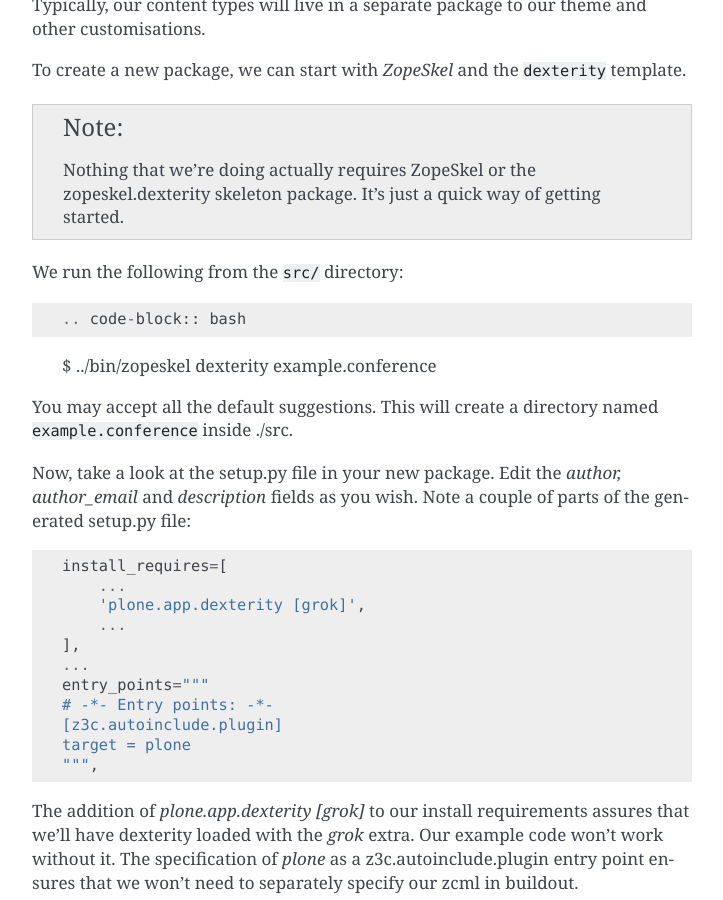
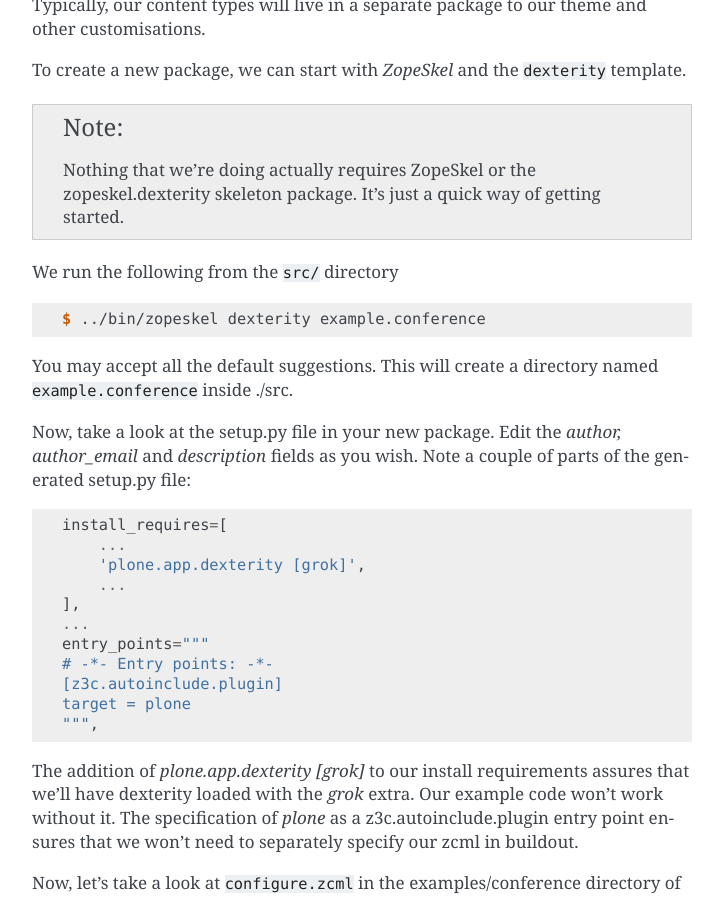
Before and after one commit to plone/plone.app.dexterity, a Sphinx documentation site: the page built from docs/prerequisite.rst, in a window 1280 px wide and 900 px high, scrolled down 1141 px. Shown: the whole window, without its empty margins (388-1111 px from the left). Built offline with Sphinx 7.4.7, drawn with Linux system fonts in a browser that asks for light colours.

Commit message:
fix typo, closes https://github.com/plone/documentation/issues/81

```diff
--- a/docs/prerequisite.rst
+++ b/docs/prerequisite.rst
@@ -56,11 +56,11 @@
 
     Nothing that we're doing actually requires ZopeSkel or the zopeskel.dexterity skeleton package. It's just a quick way of getting started.
 
-We run the following from the ``src/`` directory::
+We run the following from the ``src/`` directory
 
-.. code-block:: bash
+.. code-block:: console
 
-    $ ../bin/zopeskel dexterity example.conference
+  $ ../bin/zopeskel dexterity example.conference
 
 You may accept all the default suggestions. This will create a directory named
 ``example.conference`` inside ./src.
```
